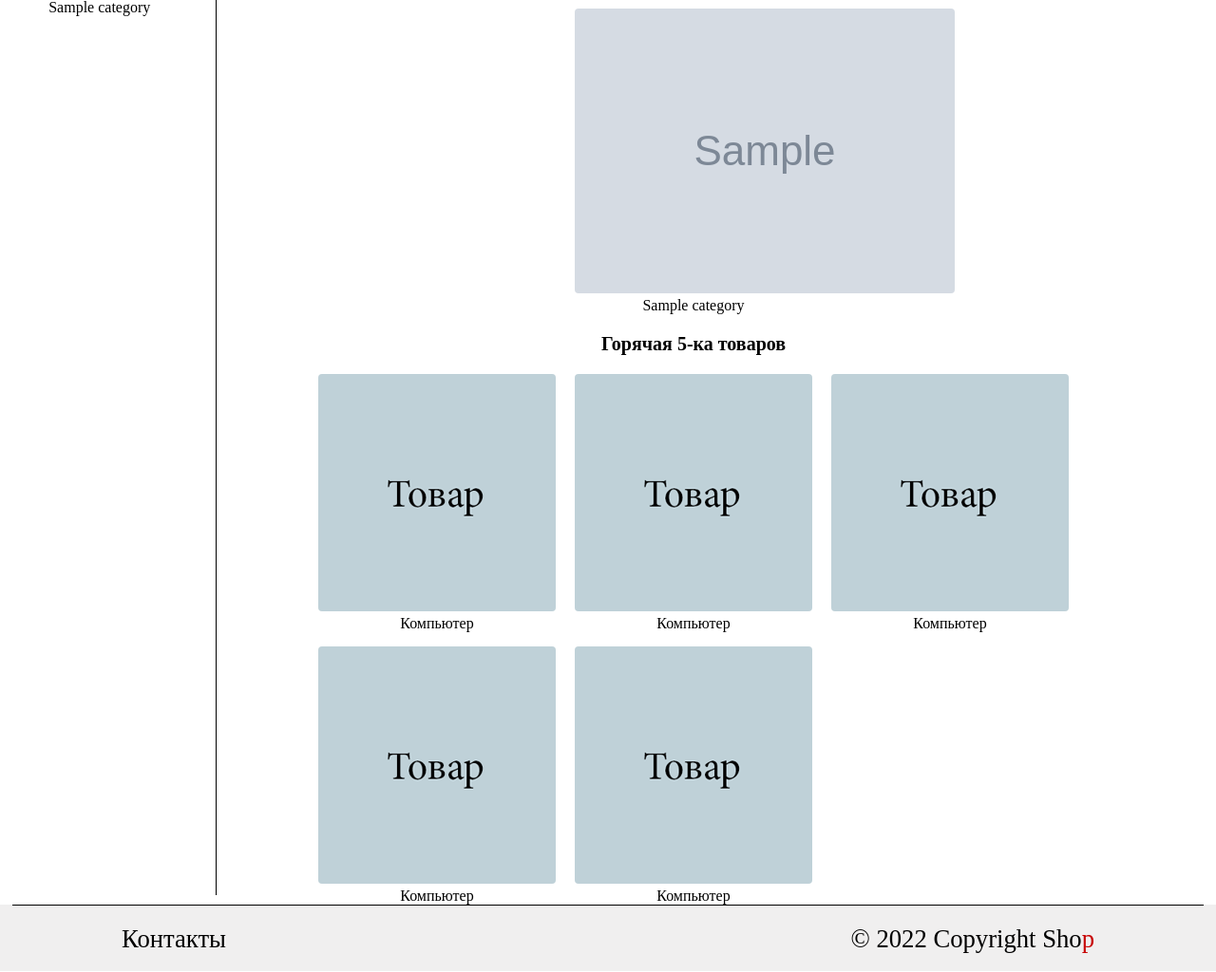
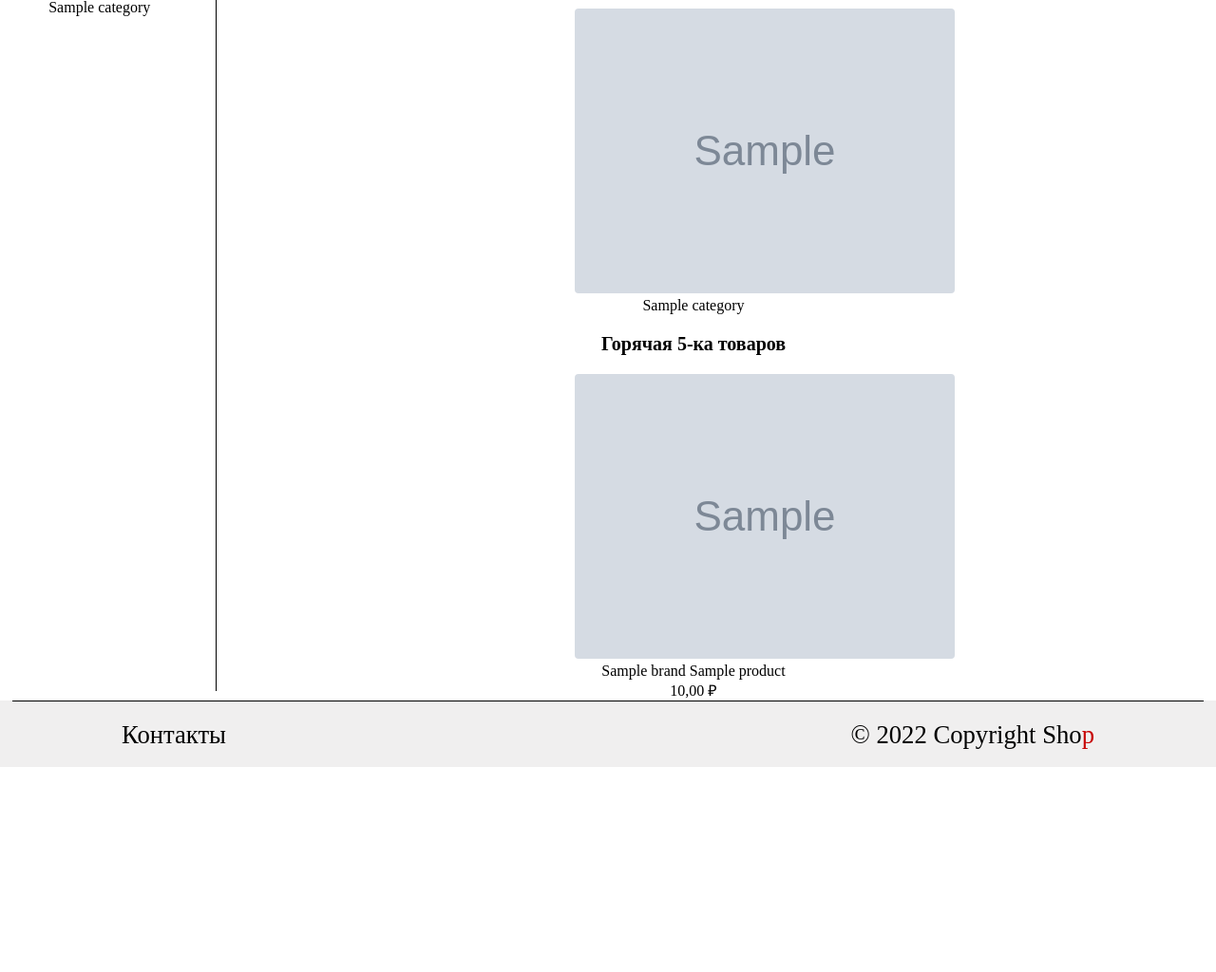
Before and after one commit to vladimir-frozenfish/test-job-remi, a Django app: page / in a window 1280 px wide. Shown: the part 188-1212 px from the top of the page at 95% size. After the commit the page ends 996 px from the top, so only its background shows below. Run offline with Django 4.2, Linux system fonts and the light colour scheme; tables that the repository leaves empty hold one stand-in row (values such as "Sample post"); grey boxes marked "Sample" are stand-in pictures.

Commit message:
Shop - на страницу index.html сделан вывод всех товаров (не эффективно, товаров может быть много). На страницу index.html необходимо сделать вывод товаров по другим критериям - самые поопулярные, больше отзывов или оценок и т.п.

```diff
--- a/shop/views.py
+++ b/shop/views.py
@@ -8,11 +8,18 @@
 
 def index(request):
     """главная страница интернет-магазина"""
+
+    """получение начальных категорий, тех у которых нет
+    родительских категорий"""
     categorys_main = Category.objects.filter(parent_category__isnull=True)
+
+    """получение всех продуктов"""
+    products = Product.objects.all()
 
     template = 'shop/index.html'
 
-    context = {'categorys': categorys_main}
+    context = {'categorys': categorys_main,
+               'products': products}
 
     return render(request, template, context)
 
--- a/templates/shop/index.html
+++ b/templates/shop/index.html
@@ -40,40 +40,15 @@
         <div class="product_caption">Горячая 5-ка товаров</div>
 
         <div class="grid_category">
+            {% for product in products %}
             <div>
                 <a href="">
-                <div><img src="img/product_250x250.png" class="img_category"></div>
-                <div>Компьютер</div>
+                <div><img src="{{ product.image_preview.url }}" class="img_category"></div>
+                <div>{{ product.brand.name }} {{ product.name }}</div>
+                <div>{{ product.price }} ₽</div>
                 </a>
             </div>
-
-            <div>
-                <a href="">
-                <div><img src="img/product_250x250.png" class="img_category"></div>
-                <div>Компьютер</div>
-                </a>
-            </div>
-
-            <div>
-                <a href="">
-                <div><img src="img/product_250x250.png" class="img_category"></div>
-                <div>Компьютер</div>
-                </a>
-            </div>
-
-            <div>
-                <a href="">
-                <div><img src="img/product_250x250.png" class="img_category"></div>
-                <div>Компьютер</div>
-                </a>
-            </div>
-
-            <div>
-                <a href="">
-                <div><img src="img/product_250x250.png" class="img_category"></div>
-                <div>Компьютер</div>
-                </a>
-            </div>
+            {% endfor %}
         </div>
     </div>
 </div>
```
